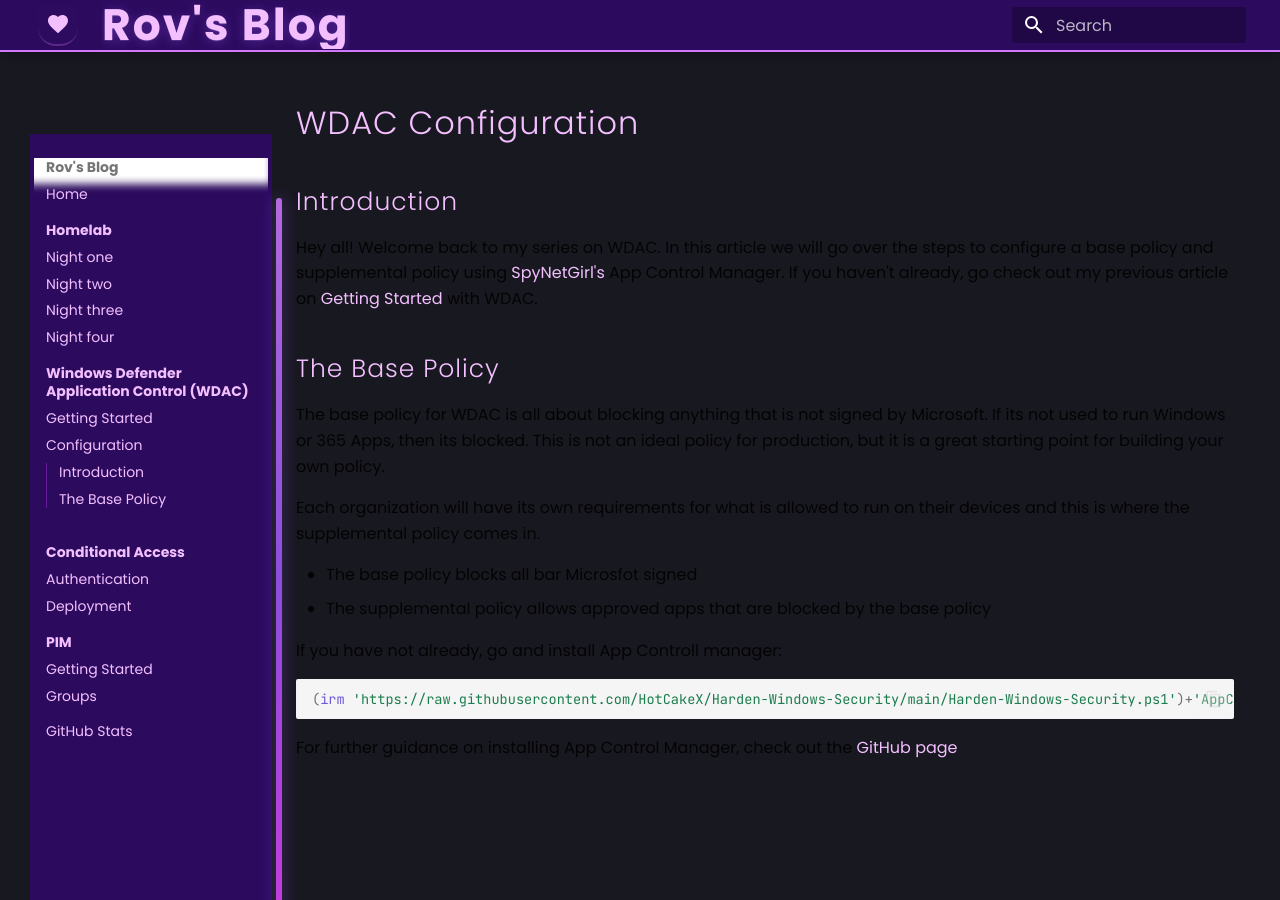
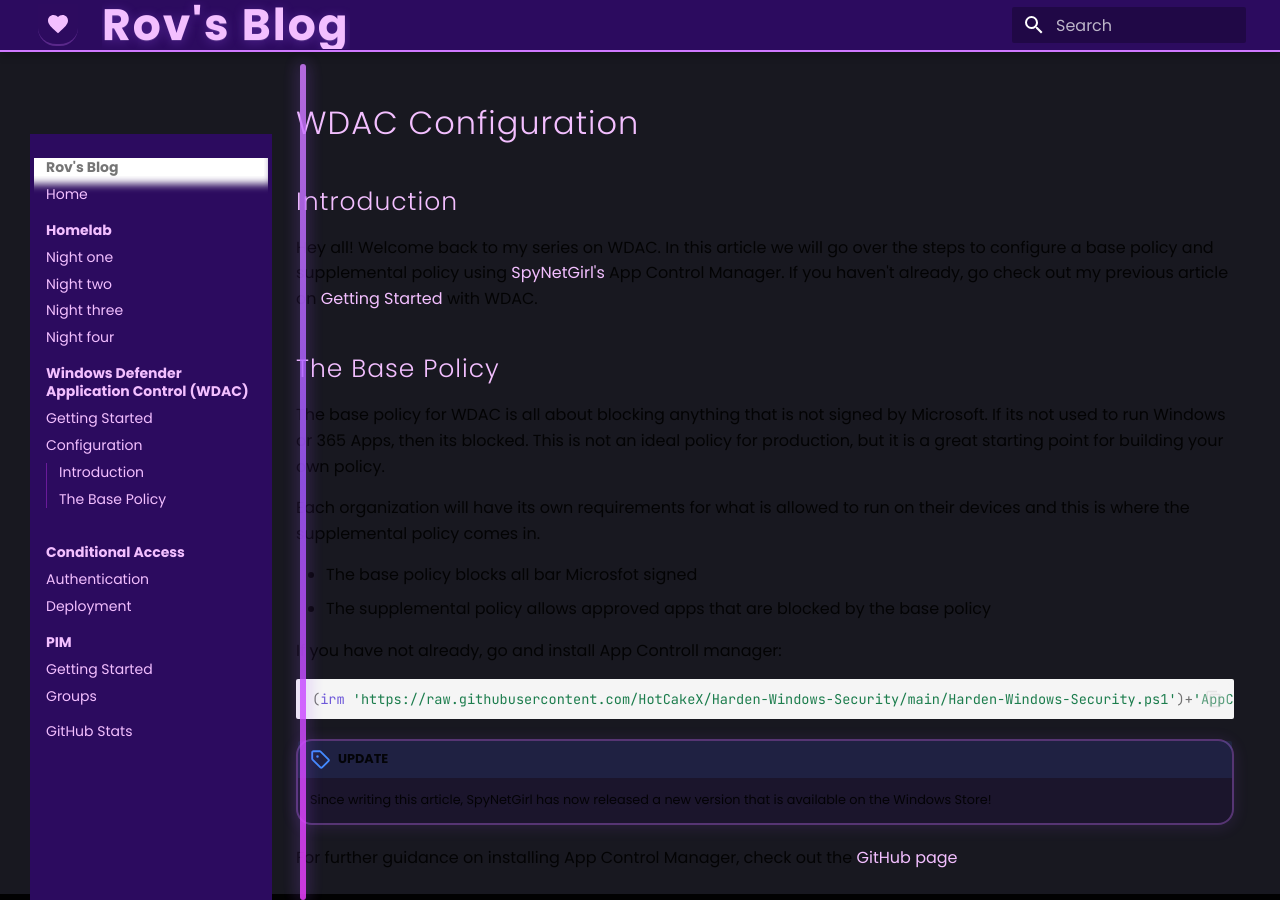
Before and after one commit to RovxBot/rovblog, an MkDocs documentation site: the page built from docs/WDAC/configuration.md, in a window 1280 px wide and 900 px high. Built offline with MkDocs 1.6.1 and Material for MkDocs 9.7.7, drawn with Linux system fonts in a browser that asks for light colours.

Commit message:
Added more blog as part of homelab series. Updated some WDAC documentation.

````diff
--- a/docs/WDAC/configuration.md
+++ b/docs/WDAC/configuration.md
@@ -16,5 +16,7 @@ If you have not already, go and install App Controll manager:
 ```powershell
 (irm 'https://raw.githubusercontent.com/HotCakeX/Harden-Windows-Security/main/Harden-Windows-Security.ps1')+'AppControl'|iex
 ```
+!!! UPDATE "UPDATE"
+    Since writing this article, SpyNetGirl has now released a new version that is available on the Windows Store!
 
 For further guidance on installing App Control Manager, check out the [GitHub page](https://github.com/HotCakeX/Harden-Windows-Security)
--- a/docs/stylesheets/custom.css
+++ b/docs/stylesheets/custom.css
@@ -82,6 +82,9 @@ body {
     letter-spacing: 2px;
     text-shadow: 0 2px 12px #a259ff55, 0 1px 0 #fff2;
     font-weight: bold;
+    display: flex;
+    align-items: center;
+    gap: 10px;
 }
 
 /* --- Light Mode Theme Colors --- */
@@ -152,9 +155,9 @@ body {
 }
 
 /* --- Hide Footer --- */
-.md-footer, .md-footer-meta {
+/* .md-footer, .md-footer-meta {
     display: none;
-}
+} */
 
 /* --- Hide Bottom Navigation Links --- */
 .md-footer-nav {
@@ -177,11 +180,11 @@ body {
 }
 .md-sidebar::after {
     content: "";
-    position: absolute;
+    position: fixed;
     top: 64px;
-    right: -10px;
+    left: 300px;
     width: 6px;
-    height: calc(100% - 64px);
+    bottom: 0;
     background: linear-gradient(180deg, #d079ff 0%, #a259ff 50%, #ec40ff 100%);
     border-radius: 8px;
     box-shadow: 0 0 16px 2px #a259ff55;
````
Also changed, not shown: docs/WDAC/GettingStarted.md (+2 -0 lines), docs/homelab/Homelab Night 1.md (+2 -2 lines), docs/homelab/Homelab Night 2.md (added, +45 -0 lines).
